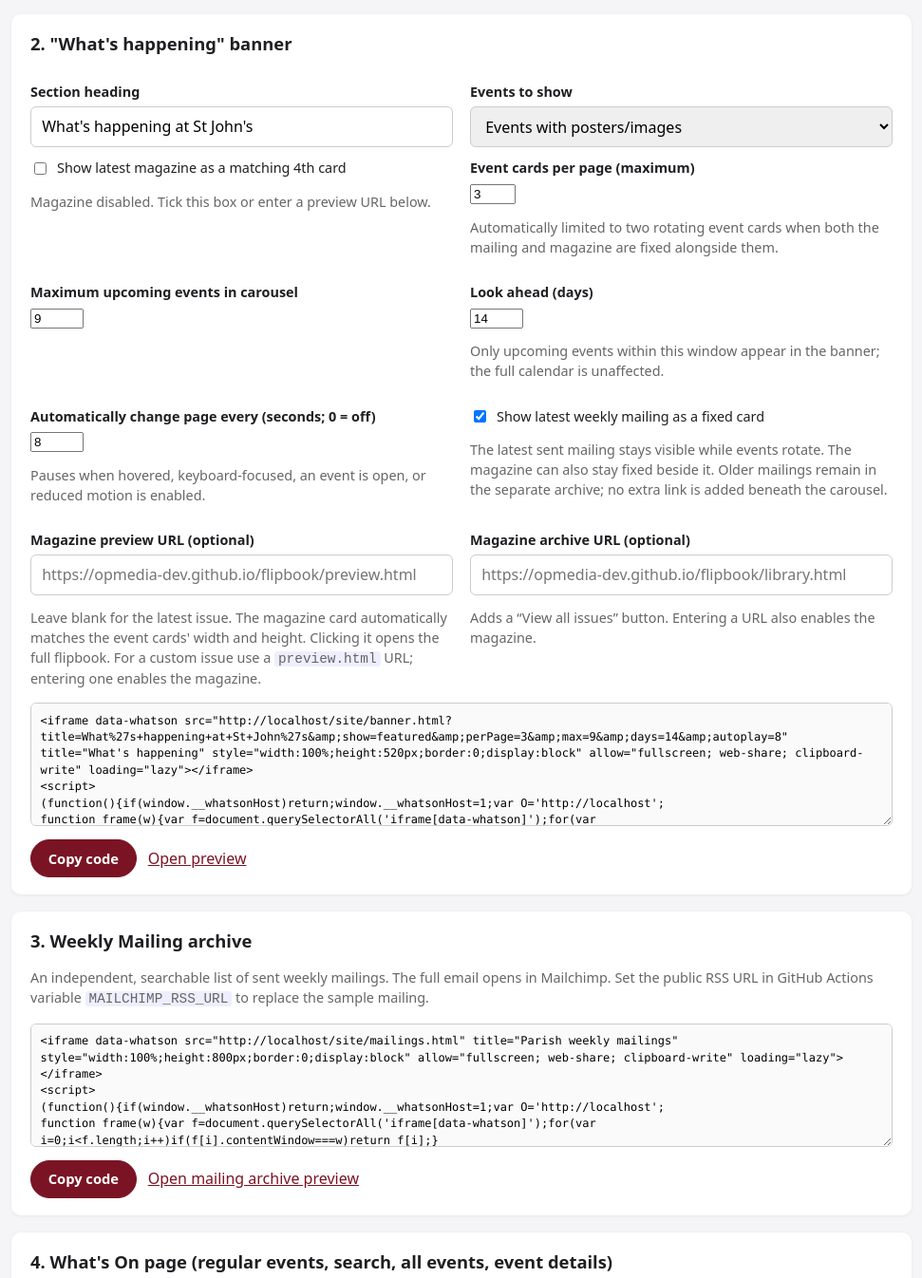
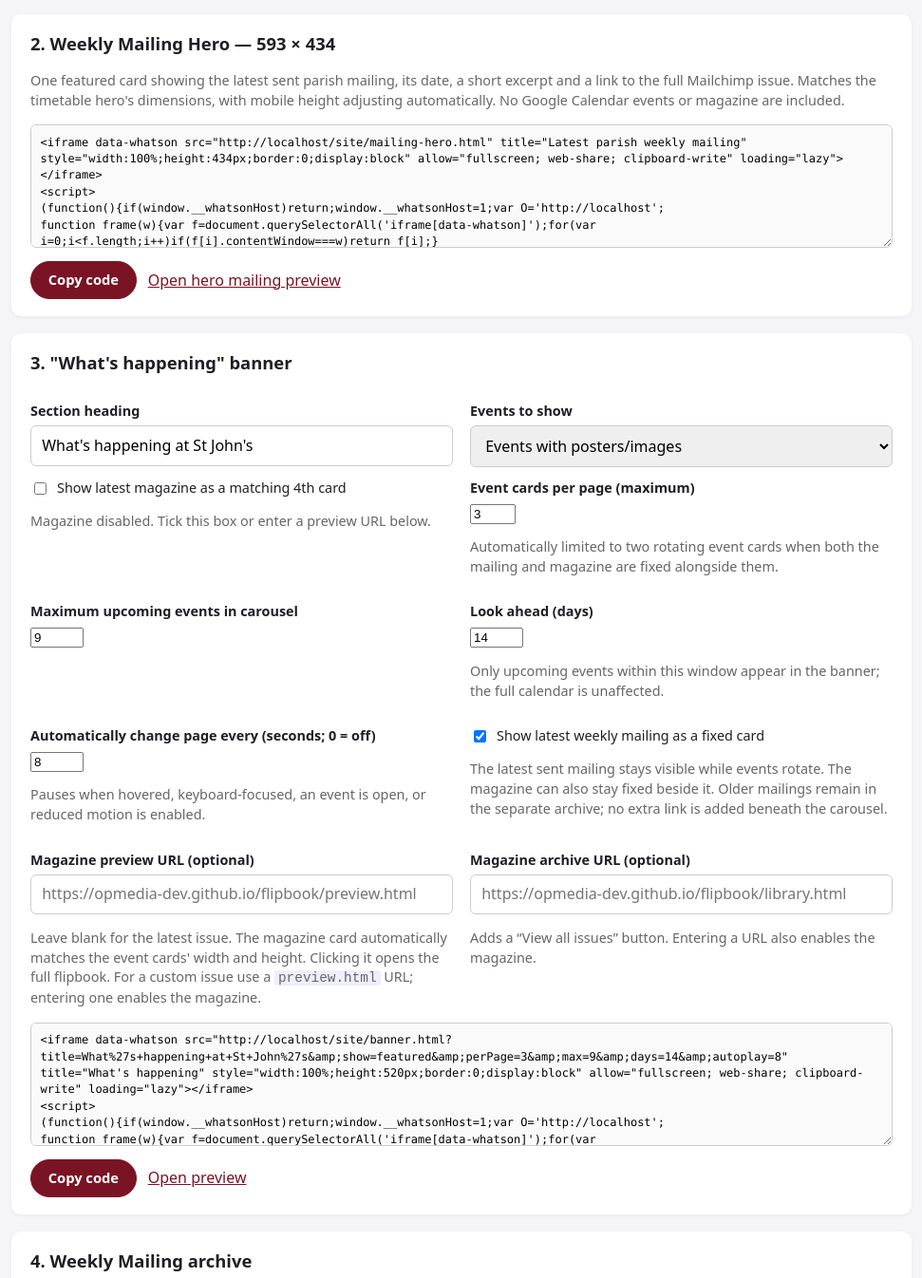
Before and after one commit to opmedia-dev/whats-on-calender, a website: page site/index.html in a window 1280 px wide. Shown: the part 1131-2477 px from the top of the page at 95% size, without its empty margins (154-1125 px from the left). Drawn offline with Linux system fonts and the light colour scheme; no server answers.

Commit message:
Add separate 434px mailing hero preview and Duda iframe code to generator

```diff
--- a/site/index.html
+++ b/site/index.html
@@ -59,7 +59,14 @@
       <div class="row"><button class="wo-btn copy" data-target="code-timetable">Copy code</button> <a id="open-timetable" target="_blank">Open preview</a></div>
     </section>
     <section class="panel">
-      <h2>2. "What's happening" banner</h2>
+      <h2>2. Weekly Mailing Hero — 593 × 434</h2>
+      <p class="muted">One featured card showing the latest sent parish mailing, its date, a short excerpt and a link to the full Mailchimp issue. Matches the timetable hero's dimensions, with mobile height adjusting automatically. No Google Calendar events or magazine are included.</p>
+      <textarea id="code-mailingHero" readonly></textarea>
+      <div class="row"><button class="wo-btn copy" data-target="code-mailingHero">Copy code</button> <a id="open-mailingHero" target="_blank">Open hero mailing preview</a></div>
+    </section>
+
+    <section class="panel">
+      <h2>3. "What's happening" banner</h2>
       <div class="grid2">
         <div><label for="bannerTitle">Section heading</label><input id="bannerTitle" type="text" value="What's happening at St John's"></div>
         <div><label for="bannerShow">Events to show</label><select id="bannerShow"><option value="featured">Events with posters/images</option><option value="all">All events</option></select></div>
@@ -87,14 +94,14 @@
       <div class="row"><button class="wo-btn copy" data-target="code-banner">Copy code</button> <a id="open-banner" target="_blank">Open preview</a></div>
     </section>
     <section class="panel">
-      <h2>3. Weekly Mailing archive</h2>
+      <h2>4. Weekly Mailing archive</h2>
       <p class="muted">An independent, searchable list of sent weekly mailings. The full email opens in Mailchimp. Set the public RSS URL in GitHub Actions variable <code>MAILCHIMP_RSS_URL</code> to replace the sample mailing.</p>
       <textarea id="code-mailings" readonly></textarea>
       <div class="row"><button class="wo-btn copy" data-target="code-mailings">Copy code</button> <a id="open-mailings" target="_blank">Open mailing archive preview</a></div>
     </section>
 
     <section class="panel">
-      <h2>4. What's On page (regular events, search, all events, event details)</h2>
+      <h2>5. What's On page (regular events, search, all events, event details)</h2>
       <p class="muted">Put this on the page whose URL you entered above.</p>
       <div class="grid2">
         <div><label class="inline"><input id="regular" type="checkbox" checked> Show regular/repeating events row</label></div>
@@ -108,7 +115,7 @@
       <div class="row"><button class="wo-btn copy" data-target="code-whatson">Copy code</button> <a id="open-whatson" target="_blank">Open preview</a></div>
     </section>
     <section class="panel">
-      <h2>5. Monthly calendar</h2>
+      <h2>6. Monthly calendar</h2>
       <div class="grid2">
         <div><label for="calView">Calendar view</label><select id="calView"><option value="auto">Month / list toggle (list on mobiles)</option><option value="grid">Month grid</option><option value="list">Agenda list</option></select></div>
         <div><label for="calMaxPerDay">Visible events per day before +more</label><input id="calMaxPerDay" type="number" min="1" max="12" value="3"></div>
@@ -224,6 +231,7 @@ if(d.type==='event'&&deep){var u=new URL(location.href);if(d.id)u.searchParams.s
 
       const snippets = {
         timetable: iframe('timetable.html', tt, Number(val('ttHeroHeight')) || 434, 'Weekly timetable'),
+        mailingHero: iframe('mailing-hero.html', q, 434, 'Latest parish weekly mailing'),
         banner: iframe('banner.html', bn, 520, "What's happening"),
         mailings: iframe('mailings.html', q, 800, 'Parish weekly mailings'),
         whatson: iframe('whats-on.html', wn, 1600, "What's On", ' data-deeplink'),
```
